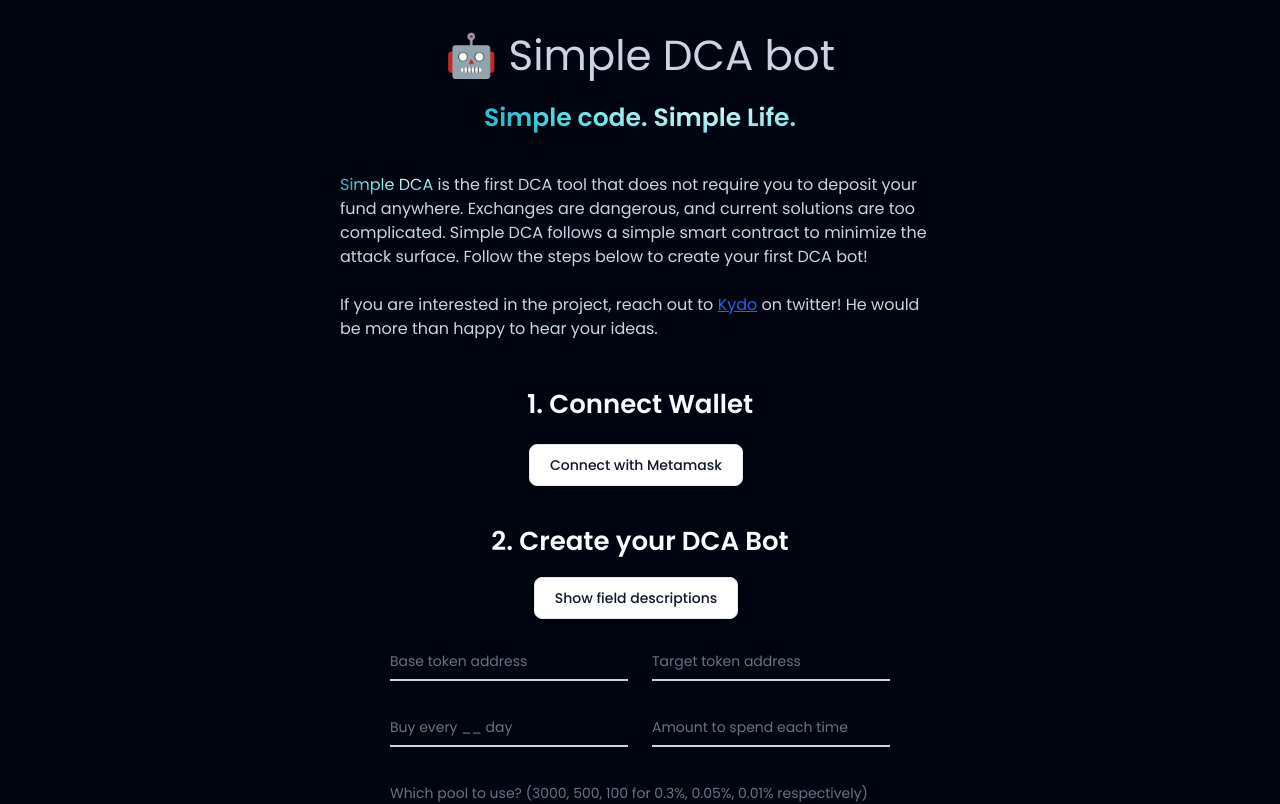
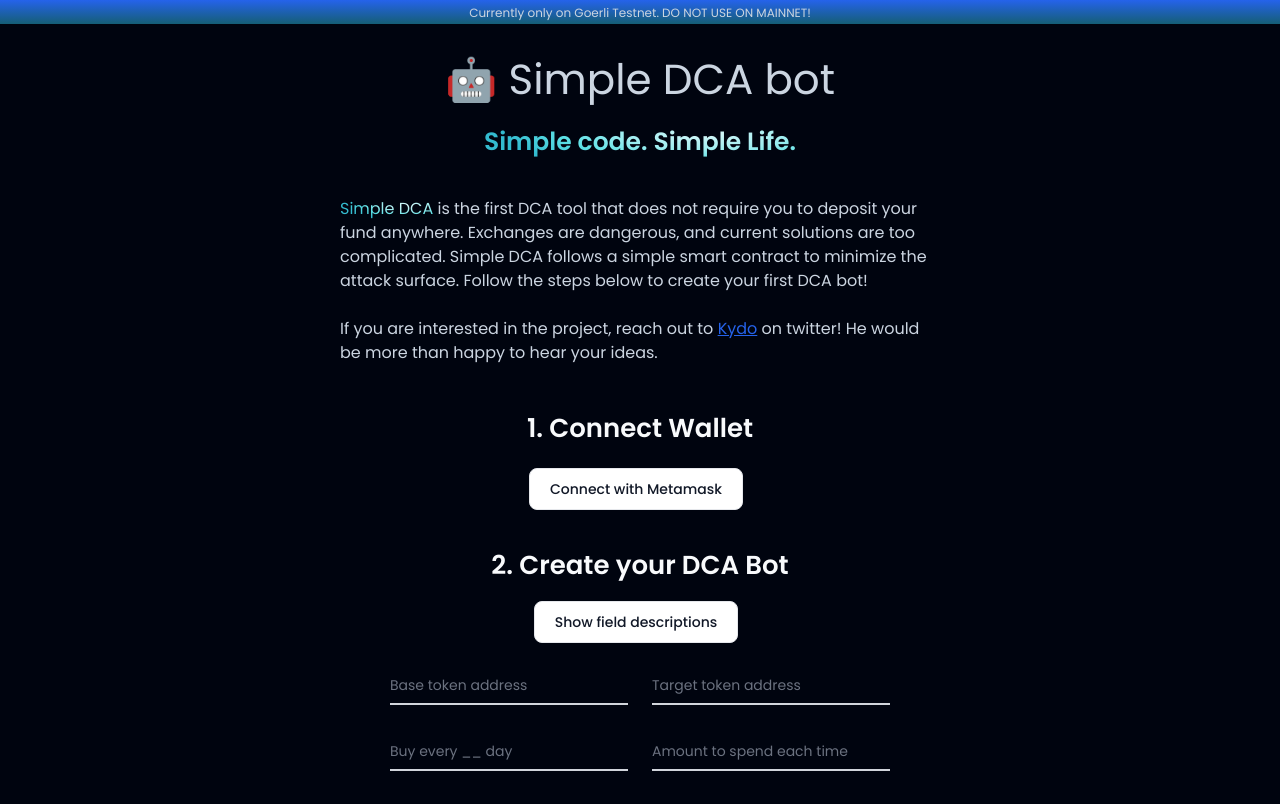
Before and after one commit to 0xkydo/dca-interface, a React (Vite) app: page / in a window 1280 px wide. Shown: the top 804 px of the page. Built offline with nearby package versions, Linux system fonts and the light colour scheme.

Commit message:
Change network to goerli

```diff
--- a/src/App.jsx
+++ b/src/App.jsx
@@ -1,9 +1,11 @@
 import React from 'react'
 import DCA from './component/DCA'
+import Header from './component/Header'
 
 const App = () => {
   return (
     <div className='bg-primary w-full overflow-hidden'>
+      <Header/>
       <DCA/>
     </div>
   )
--- a/src/component/DCA.jsx
+++ b/src/component/DCA.jsx
@@ -22,6 +22,13 @@
 
     async function connectWallet() {
         if (window.ethereum) {
+            // Change network to Goerli
+            await ethereum.request({
+                method: 'wallet_switchEthereumChain',
+                params: [{ chainId: '0x5' }],
+            });
+
+            // Connect account.
             let requestedAccounts = await window.ethereum.request({ method: 'eth_requestAccounts' });
             setConnectedAccount(requestedAccounts[0]);
             setConnButtonText(`Connected: ${requestedAccounts[0]}`);
@@ -29,6 +36,7 @@
         } else {
             setErrorMessage("Need to install metamask");
         }
+
     }
 
     // Update ethers instance with metamask provider, signer, and initialize factory contract.
@@ -38,8 +46,8 @@
         let tempSigner = tempProvider.getSigner();
         setSigner(tempSigner);
 
+        // Create and store factory contract
         let tempContract = new ethers.Contract(factoryContractAddress, DCAFactory_abi, tempSigner);
-
         setcontractFactory(tempContract);
     }
 
@@ -104,9 +112,6 @@
 
         setDCABotAddress(ethers.utils.hexStripZeros(tx_receipt.logs[1].topics[3]));
 
-        console.log("Transaction hash: " + tx_receipt.logs[1].transactionHash);
-        console.log("DCA Bot address: " + ethers.utils.hexStripZeros(tx_receipt.logs[1].topics[3]));
-
     }
 
     async function approveHandler(event) {
@@ -133,8 +138,6 @@
         let tempContract = new ethers.Contract(event.target.address.value, DCA_abi, signer);
 
         let tx = await tempContract.swap(event.target.amount.value);
-
-        console.log("Swap transaction hash: " + tx.transactionHash);
 
     }
 
@@ -179,7 +182,7 @@
 
             {/* Connect Wallet */}
             <div>
-                <p className='text-[26px] py-5  text-slate-50	font-semibold'>
+                <p className='text-[26px] py-5 text-slate-50	font-semibold'>
                     1. Connect Wallet
                 </p>
             </div>
--- /dev/null
+++ b/src/component/Header.jsx
@@ -0,0 +1,15 @@
+import React, { useState } from 'react';
+import styles from '../style'
+
+function Header(){
+  return(
+    <div className="w-full h-6 bg-gradient-to-t from-cyan-800 to-blue-600 flex-center">
+
+      <p className='py-1 text-center text-slate-300 font-poppins text-[12px]'>Currently only on Goerli Testnet. DO NOT USE ON MAINNET!</p>
+
+    </div>
+
+  )
+}
+
+export default Header;
```
